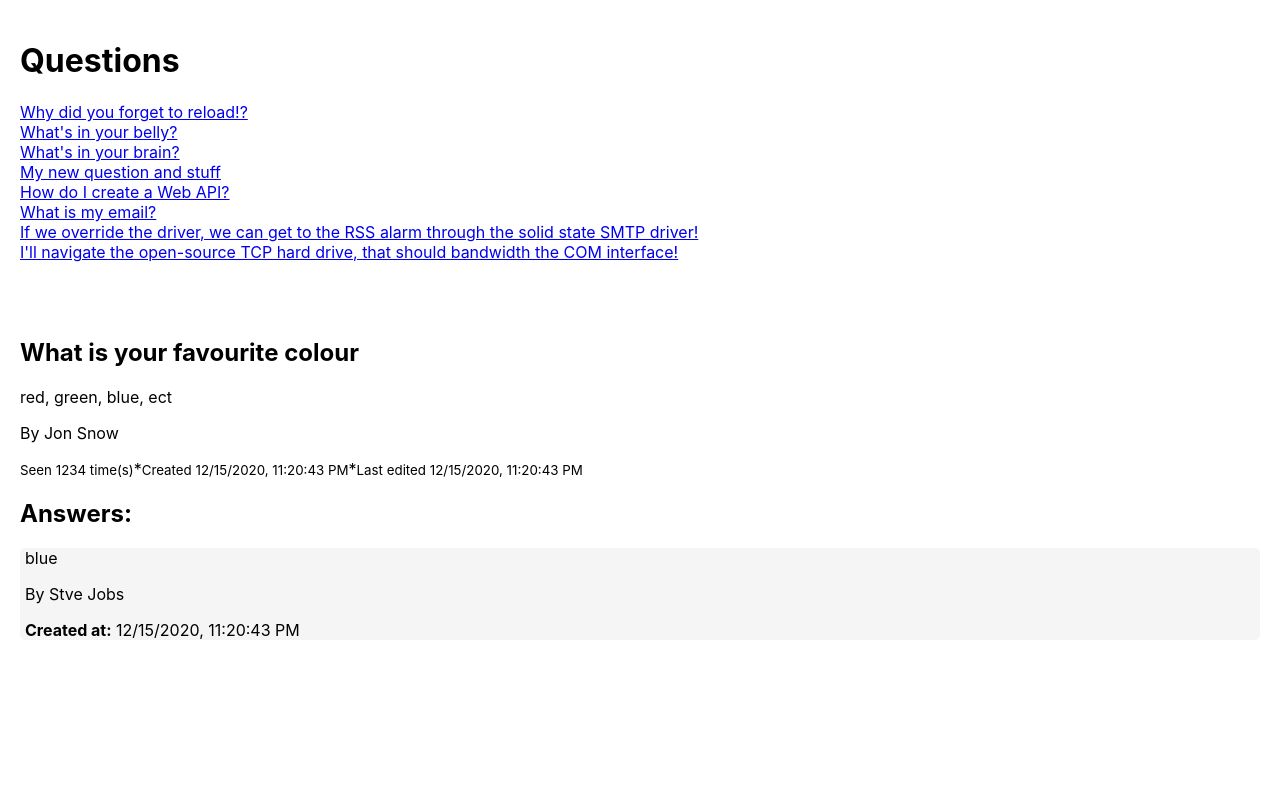
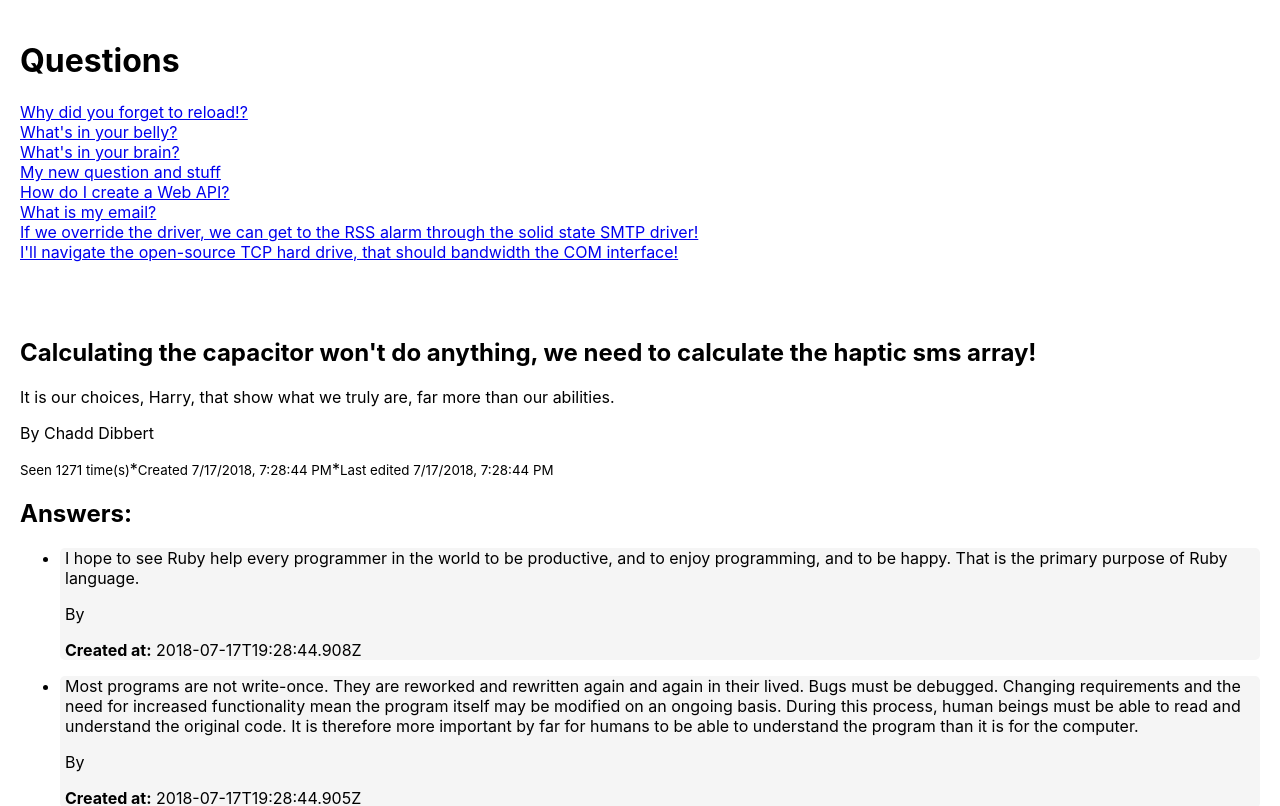
Before and after one commit to CodeCoreYVR/awesome-answers-react-september-2020, a React (Create React App) app: page / in a window 1280 px wide. Shown: the top 806 px of the page. Built offline with nearby package versions, Linux system fonts and the light colour scheme.

Commit message:
add demo for quesiton show page

```diff
--- a/src/App.js
+++ b/src/App.js
@@ -3,6 +3,7 @@ import QuestionShowPage from './components/QuestionShowPage';
 import QuestionIndexPage from './components/QuestionIndexPage';
 
 import questionsData from './questionData';
+import qData from './qData';
 
 import './styles/App.css';
 
@@ -10,7 +11,7 @@ const App = () => {
   return(
     <div>
       <QuestionIndexPage questions={questionsData}/>
-      <QuestionShowPage/>
+      <QuestionShowPage question={qData}/>
     </div>
   );
 }
--- /dev/null
+++ b/src/components/AnswerList.js
@@ -0,0 +1,23 @@
+import React from 'react';
+import AnswerDetails from './AnswerDetails';
+
+const AnswerList = (props) => {
+  const answers = props.answers;
+  return(
+    <ul>
+      {answers.map(answer => {
+        return (
+          <li key={answer.id}>
+            <AnswerDetails
+              body={answer.body}
+              author={answer.author}
+              created_at={answer.created_at}
+            />
+          </li>
+        )
+      })}
+    </ul>
+  )
+}
+
+export default AnswerList;
--- a/src/components/QuestionShowPage.js
+++ b/src/components/QuestionShowPage.js
@@ -1,28 +1,24 @@
 import React from 'react';
 import QuestionDetails from './QuestionDetails';
-import AnswerDetails from './AnswerDetails';
+import AnswerList from './AnswerList';
 
-const QuestionShowPage = () => { // react component
+const QuestionShowPage = ({ question }) => { // react component
   // returns react elements
   // provide props to a element by adding props like you would html element's attributes
   return(
     <main>
       <QuestionDetails
-        title='What is your favourite colour'
-        body='red, green, blue, ect'
-        author={ { full_name: 'Jon Snow' } }
-        view_count={1234}
-        created_at={new Date()}
-        updated_at={new Date()}
+        title={ question.title }
+        body={ question.body }
+        author={ question.author }
+        view_count={ question.view_count }
+        created_at={new Date(question.created_at)}
+        updated_at={new Date(question.updated_at)}
       />
       <h2>Answers:</h2>
       {/* { AnswerDetails({body: 'blue', author: { full_name: 'bugs bunny'}, created_at: new Date()})} */}
       {/* Because AnswerDetails is just a function that returns a React Element you can render it out with the above syntax as well but this would be considered bad practice. */}
-      <AnswerDetails
-        body='blue'
-        author={{ full_name: 'Stve Jobs'}}
-        created_at={new Date()}
-      />
+      <AnswerList answers={question.answers} />
     </main>
   )
 }
--- /dev/null
+++ b/src/qData.js
@@ -0,0 +1,76 @@
+export default {
+  id: 601,
+  title:
+    "Calculating the capacitor won't do anything, we need to calculate the haptic sms array!",
+  body:
+    "It is our choices, Harry, that show what we truly are, far more than our abilities.",
+  created_at: "2018-07-17T19:28:44.880Z",
+  updated_at: "2018-07-17T19:28:44.880Z",
+  like_count: 3,
+  view_count: 1271,
+  author: {
+    id: 38,
+    first_name: "Chadd",
+    last_name: "Dibbert",
+    full_name: "Chadd Dibbert",
+    created_at: "2018-07-17T19:28:40.981Z",
+    updated_at: "2018-07-17T19:28:40.981Z"
+  },
+  answers: [
+    {
+      id: 2016,
+      body:
+        "I hope to see Ruby help every programmer in the world to be productive, and to enjoy programming, and to be happy. That is the primary purpose of Ruby language.",
+      created_at: "2018-07-17T19:28:44.908Z",
+      updated_at: "2018-07-17T19:28:44.908Z",
+      author: {
+        id: 36,
+        first_name: "Glenda",
+        last_name: "Altenwerth",
+        created_at: "2018-07-17T19:28:40.849Z",
+        updated_at: "2018-07-17T19:28:40.849Z"
+      }
+    },
+    {
+      id: 2015,
+      body:
+        "Most programs are not write-once. They are reworked and rewritten again and again in their lived. Bugs must be debugged. Changing requirements and the need for increased functionality mean the program itself may be modified on an ongoing basis. During this process, human beings must be able to read and understand the original code. It is therefore more important by far for humans to be able to understand the program than it is for the computer.",
+      created_at: "2018-07-17T19:28:44.905Z",
+      updated_at: "2018-07-17T19:28:44.905Z",
+      author: {
+        id: 38,
+        first_name: "Chadd",
+        last_name: "Dibbert",
+        created_at: "2018-07-17T19:28:40.981Z",
+        updated_at: "2018-07-17T19:28:40.981Z"
+      }
+    },
+    {
+      id: 2014,
+      body: "Smart people underestimate the ordinarity of ordinary people.",
+      created_at: "2018-07-17T19:28:44.902Z",
+      updated_at: "2018-07-17T19:28:44.902Z",
+      author: {
+        id: 40,
+        first_name: "Jovan",
+        last_name: "Torp",
+        created_at: "2018-07-17T19:28:41.128Z",
+        updated_at: "2018-07-17T19:28:41.128Z"
+      }
+    },
+    {
+      id: 2013,
+      body:
+        "Ruby inherited the Perl philosophy of having more than one way to do the same thing. I inherited that philosophy from Larry Wall, who is my hero actually. I want to make Ruby users free. I want to give them the freedom to choose.",
+      created_at: "2018-07-17T19:28:44.899Z",
+      updated_at: "2018-07-17T19:28:44.899Z",
+      author: {
+        id: 37,
+        first_name: "Alberta",
+        last_name: "Barrows",
+        created_at: "2018-07-17T19:28:40.915Z",
+        updated_at: "2018-07-17T19:28:40.915Z"
+      }
+    }
+  ]
+};
```
